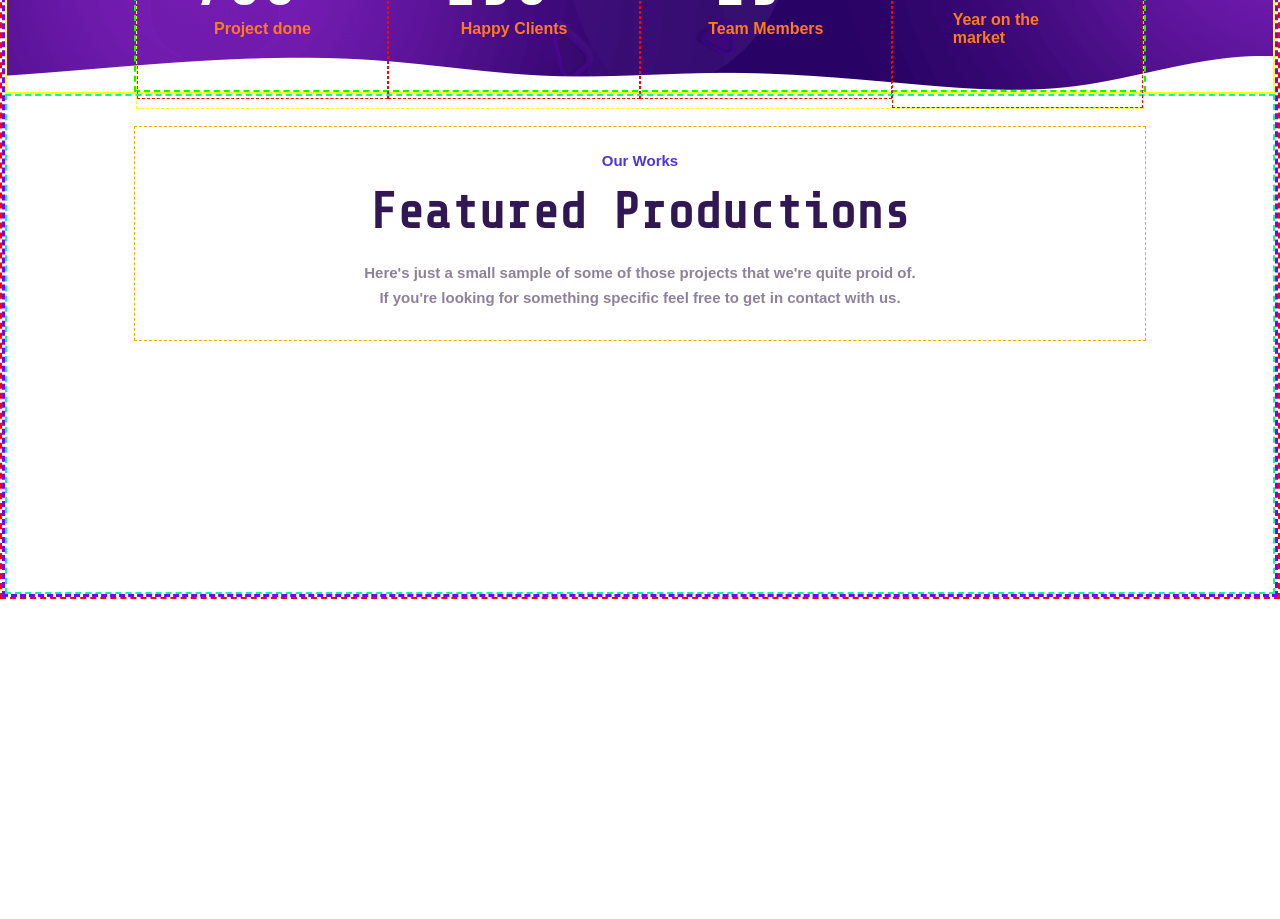
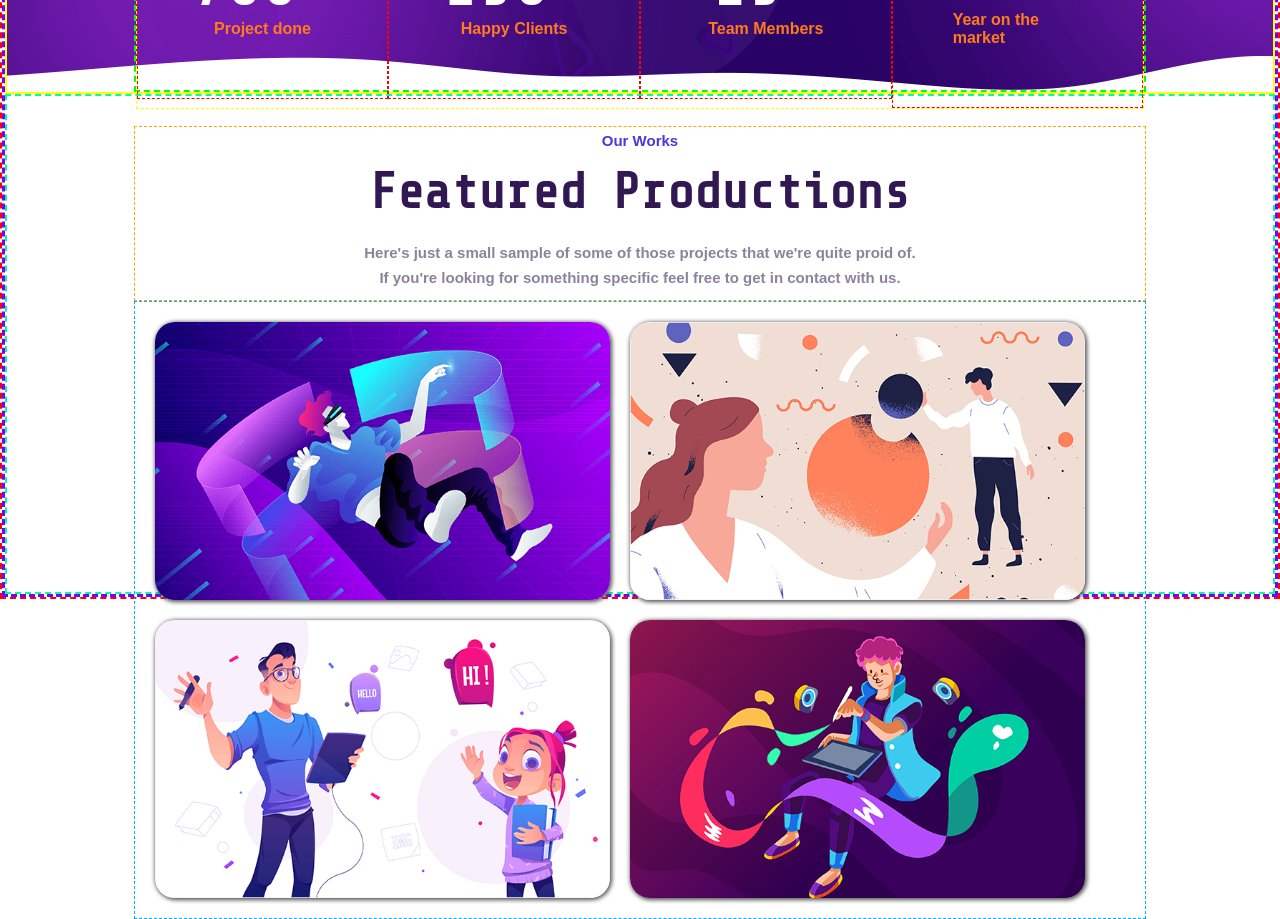
Before and after one commit to gabrielediemmanuele/proj-html-vuejs, a Vue app: page / in a window 1280 px wide. Shown: the part 1880-2799 px from the top of the page. Before the commit the page ends 2479 px from the top, so only its background shows below. Built offline with nearby package versions, Linux system fonts and the light colour scheme; a web font is replaced by a local one.

Commit message:
feat: add images

```diff
--- a/src/components/sub-components-main/OurWorks.vue
+++ b/src/components/sub-components-main/OurWorks.vue
@@ -28,7 +28,12 @@ export default {
       >
     </div>
     <!--* images cont-->
-    <div class="images-cont"></div>
+    <div class="images-cont">
+      <img src="../../assets/work1.png" alt="" />
+      <img src="../../assets/work2.png" alt="" />
+      <img src="../../assets/work3.png" alt="" />
+      <img src="../../assets/work4.png" alt="" />
+    </div>
     <div class="button-cont"></div>
   </div>
 </template>
@@ -46,8 +51,7 @@ export default {
 // text container css
 .text-container {
   width: 80%;
-  margin: 30px auto;
-  padding: 20px;
+  margin: 30px auto 0 auto;
   display: flex;
   flex-direction: column;
   justify-content: space-between;
@@ -74,4 +78,26 @@ export default {
 }
 
 //images css
+.images-cont {
+  width: 80%;
+  margin: 0 auto;
+  padding: 10px;
+  border: 1px dashed rgb(0, 174, 255);
+  display: flex;
+  flex-wrap: wrap;
+
+  img {
+    width: calc(100% / 2 - 40px);
+    margin: 10px;
+    box-shadow: 1px 1px 4px 1px rgb(82, 82, 82);
+    border-radius: 20px;
+  }
+  img:hover {
+    transform: scale(1.1);
+    transition: 1s;
+    margin: 15px;
+  }
+}
+
+//button
 </style>
```
